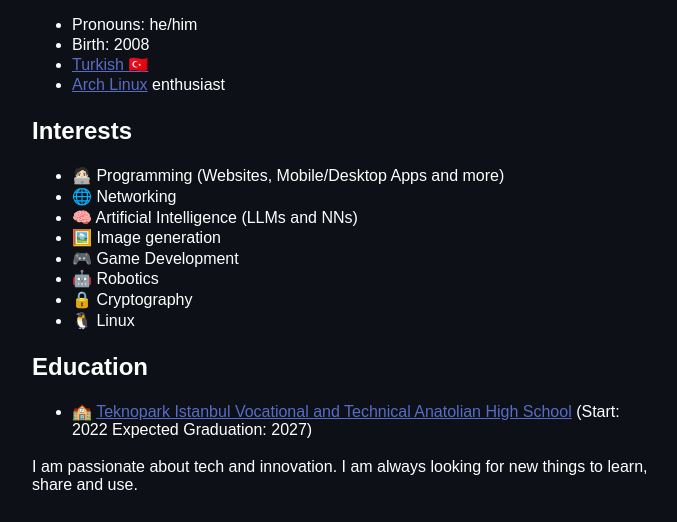
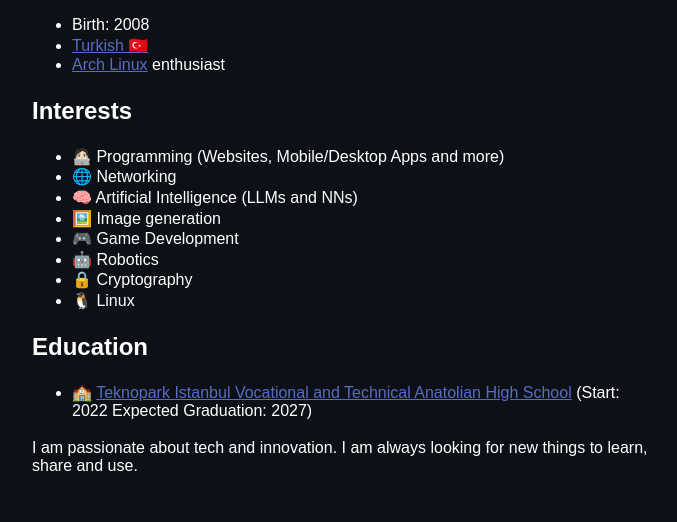
Before and after one commit to yilmaz08/yilmaz08.github.io, a plain HTML site: page index.html in a window 1280 px wide. Shown: the part 1085-1607 px from the top of the page, without its empty margins (298-975 px from the left). Drawn offline with Linux system fonts and the light colour scheme.

Commit message:
Update index.html
remove pronouns

```diff
--- a/index.html
+++ b/index.html
@@ -75,12 +75,11 @@
             <a href="https://keys.openpgp.org/search?q=ayilmaz@ayilmaz.xyz"><img src="https://img.shields.io/badge/pgp-0xBE2BA67ACDBC4CA5-blue" alt="pgp"></a>
         </p>
         <ul>
-            <li>Pronouns: he/him</li>
             <li>Birth: 2008</li>
             <li><a href="https://www.youtube.com/watch?v=UBweXi2eC7E">Turkish 🇹🇷</a></li>
             <li><a href="https://www.archlinux.org/">Arch Linux</a> enthusiast</li>
         </ul>
-        <h2 id="interests">Interests</h2>
+        <h2>Interests</h2>
         <ul>
             <li>🧑🏻‍💻 Programming (Websites, Mobile/Desktop Apps and more)</li>
             <li>🌐 Networking</li>
@@ -91,7 +90,7 @@
             <li>🔒 Cryptography</li>
             <li>🐧 Linux</li>
         </ul>
-        <h2 id="education">Education</h2>
+        <h2>Education</h2>
         <ul>
             <li>🏫 <a href="https://teknoparkistanbul.meb.k12.tr/">Teknopark Istanbul Vocational and Technical Anatolian High School</a> (Start: 2022 Expected Graduation: 2027)</li>
         </ul>
```
